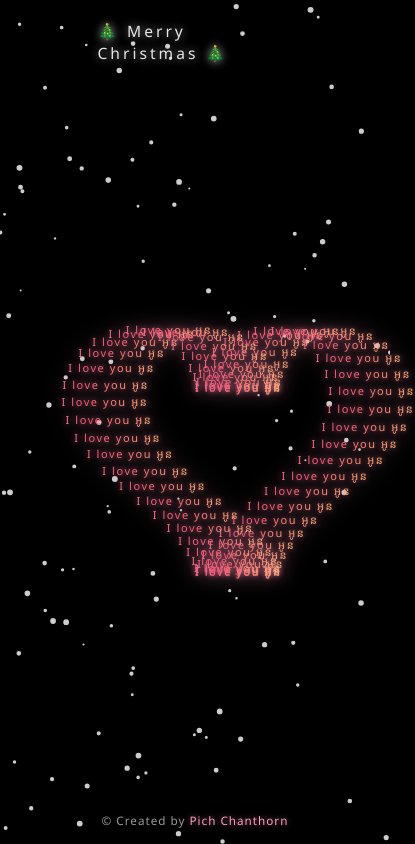
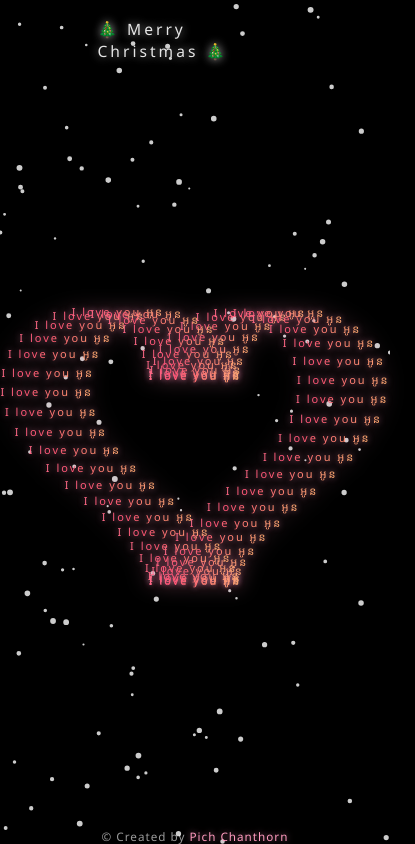
Before and after one commit to pichchanthorn/christmas-heart-animation, a plain HTML site: page index.html in a window 390 px wide. Shown: the whole page, 415 px wide, since content can reach past the window. Drawn offline with Linux system fonts and the light colour scheme.

Commit message:
Improve heart animation centering and responsive layout

```diff
--- a/css/style.css
+++ b/css/style.css
@@ -5,44 +5,36 @@ html, body {
   margin: 0;
 }
 
-/* ========== BASE PAGE ========== */
+/* ========== BASE ========== */
 body {
   background: #000;
   overflow: hidden;
-
-  display: flex;
-  justify-content: center;
-  align-items: center;
-
   font-family: "Segoe UI", system-ui, sans-serif;
-  padding-bottom: env(safe-area-inset-bottom);
 }
 
 /* ========== HEART CONTAINER ========== */
 #ui {
-  position: relative;
-  width: min(90vw, 520px);
-  height: min(90vw, 520px);
+  position: fixed;
+  inset: 0;
   z-index: 1;
+  pointer-events: none;
+}
 
-  /* subtle breathing glow */
+/* breathing glow */
+#ui {
   animation: breathe 6s ease-in-out infinite;
 }
 
 @keyframes breathe {
-  0%, 100% {
-    filter: drop-shadow(0 0 8px rgba(255,155,191,0.4));
-  }
-  50% {
-    filter: drop-shadow(0 0 18px rgba(255,155,191,0.8));
-  }
+  0%,100% { filter: drop-shadow(0 0 8px rgba(255,155,191,0.4)); }
+  50%     { filter: drop-shadow(0 0 18px rgba(255,155,191,0.8)); }
 }
 
 /* ========== LOVE TEXT ========== */
 .love {
   position: absolute;
+  transform: translate(-50%, -50%);
 
-  /* Gradient text */
   background: linear-gradient(
     90deg,
     #ffb3c6,
@@ -54,13 +46,11 @@ body {
   -webkit-background-clip: text;
   -webkit-text-fill-color: transparent;
 
-  font-size: clamp(11px, 1.8vw, 14px);
-  letter-spacing: clamp(1px, 0.4vw, 2px);
+  font-size: clamp(11px, 2.5vw, 14px);
+  letter-spacing: 2px;
   white-space: nowrap;
 
   text-shadow: 0 0 6px rgba(255,155,191,0.6);
-  pointer-events: none;
-
   animation: textFlow 8s linear infinite;
 }
 
@@ -69,7 +59,7 @@ body {
   to   { background-position: 300% 50%; }
 }
 
-/* ========== SNOW CANVAS ========== */
+/* ========== SNOW ========== */
 #snow {
   position: fixed;
   inset: 0;
@@ -80,15 +70,16 @@ body {
 /* ========== GREETING ========== */
 .greeting {
   position: fixed;
-  top: 20px;
+  top: 18px;
   left: 50%;
   transform: translateX(-50%);
+  z-index: 2;
 
   font-size: clamp(14px, 4vw, 18px);
   letter-spacing: 3px;
   color: #fff;
+  opacity: 0.9;
 
-  opacity: 0.9;
   text-shadow: 0 0 10px rgba(255,255,255,0.7);
   animation: floatText 5s ease-in-out infinite;
 }
@@ -101,20 +92,18 @@ body {
 /* ========== CREDIT ========== */
 .credit {
   position: fixed;
-  bottom: 16px;
+  bottom: env(safe-area-inset-bottom, 16px);
   left: 50%;
   transform: translateX(-50%);
+  z-index: 2;
 
   font-size: clamp(11px, 3vw, 13px);
-  color: rgba(255, 255, 255, 0.6);
+  color: rgba(255,255,255,0.6);
   letter-spacing: 1px;
-
   user-select: none;
-  pointer-events: none;
 }
 
 .credit span {
   color: #ff9bbf;
-  font-weight: 500;
   text-shadow: 0 0 6px rgba(255,155,191,0.6);
 }
--- a/js/main.js
+++ b/js/main.js
@@ -3,47 +3,39 @@
 ================================ */
 const ui = document.getElementById("ui");
 
-// detect mobile
 const isMobile = window.matchMedia("(max-width: 768px)").matches;
-
-// tuned values
 const COUNT = isMobile ? 56 : 80;
 const SPEED = 0.001;
 
-// heart path ❤️
+// heart math ❤️
 function heart(t) {
-  const x = 16 * Math.pow(Math.sin(t), 3);
-  const y =
-    13 * Math.cos(t) -
-    5 * Math.cos(2 * t) -
-    2 * Math.cos(3 * t) -
-    Math.cos(4 * t);
-  return { x, y };
+  return {
+    x: 16 * Math.sin(t) ** 3,
+    y:
+      13 * Math.cos(t) -
+      5 * Math.cos(2 * t) -
+      2 * Math.cos(3 * t) -
+      Math.cos(4 * t)
+  };
 }
 
-// create text nodes
+// create texts
 const texts = [];
-
 for (let i = 0; i < COUNT; i++) {
   const el = document.createElement("div");
   el.className = "love";
   el.textContent = "I love you អូន";
   ui.appendChild(el);
 
-  texts.push({
-    el,
-    offset: (i / COUNT) * Math.PI * 2
-  });
+  texts.push({ el, offset: (i / COUNT) * Math.PI * 2 });
 }
 
 let time = 0;
 
 function animateHeart() {
-  const rect = ui.getBoundingClientRect();
-  const size = Math.min(rect.width, rect.height);
-
-  const centerX = rect.width / 2;
-  const centerY = rect.height / 2;
+  const size = Math.min(window.innerWidth, window.innerHeight);
+  const centerX = window.innerWidth / 2;
+  const centerY = window.innerHeight / 2;
   const scale = size / 42;
 
   time += SPEED;
@@ -65,23 +57,22 @@ animateHeart();
 const canvas = document.getElementById("snow");
 const ctx = canvas.getContext("2d");
 
-let w, h;
 function resizeSnow() {
-  w = canvas.width = window.innerWidth;
-  h = canvas.height = window.innerHeight;
+  canvas.width = window.innerWidth;
+  canvas.height = window.innerHeight;
 }
 resizeSnow();
 window.addEventListener("resize", resizeSnow);
 
 const flakes = Array.from({ length: 120 }, () => ({
-  x: Math.random() * w,
-  y: Math.random() * h,
+  x: Math.random() * canvas.width,
+  y: Math.random() * canvas.height,
   r: Math.random() * 2 + 1,
   d: Math.random() * 0.6 + 0.3
 }));
 
 function snowLoop() {
-  ctx.clearRect(0, 0, w, h);
+  ctx.clearRect(0, 0, canvas.width, canvas.height);
   ctx.fillStyle = "rgba(255,255,255,0.8)";
   ctx.beginPath();
 
@@ -89,9 +80,9 @@ function snowLoop() {
     ctx.moveTo(f.x, f.y);
     ctx.arc(f.x, f.y, f.r, 0, Math.PI * 2);
     f.y += f.d;
-    if (f.y > h) {
+    if (f.y > canvas.height) {
       f.y = -5;
-      f.x = Math.random() * w;
+      f.x = Math.random() * canvas.width;
     }
   });
 
```
Also changed, not shown: index.html (+3 -8 lines).
